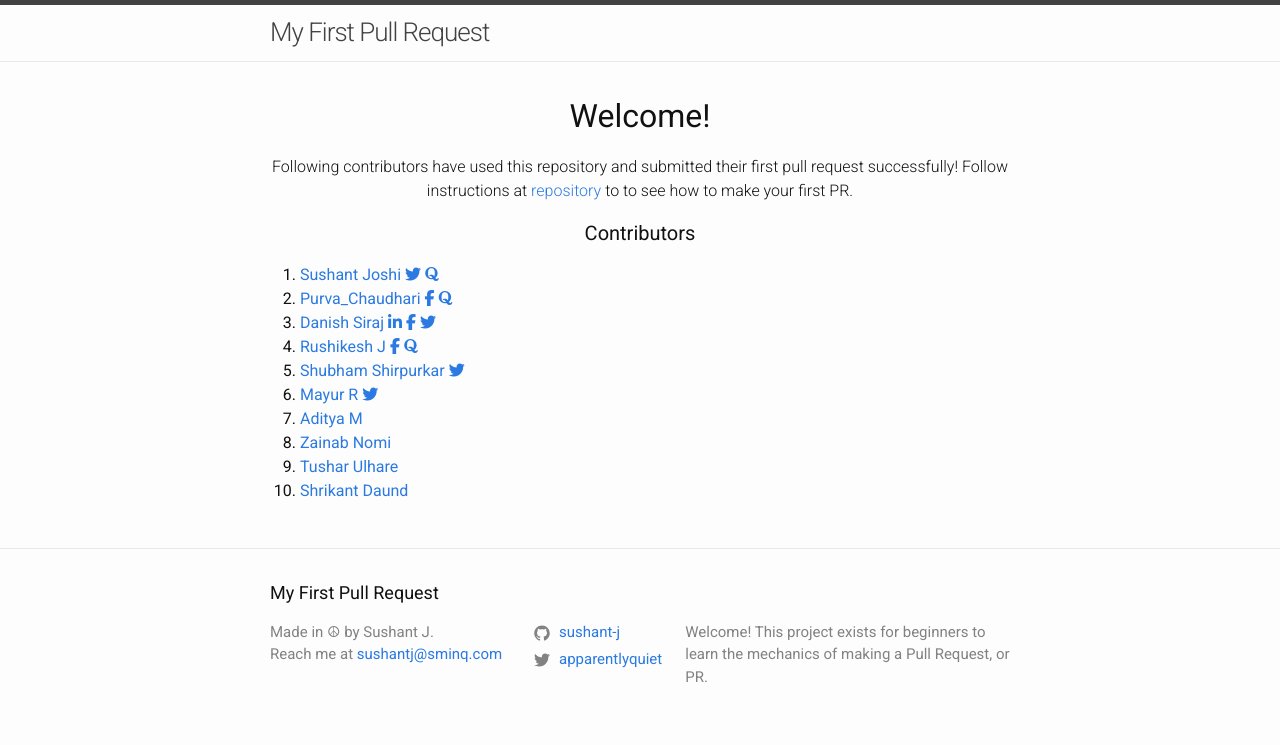
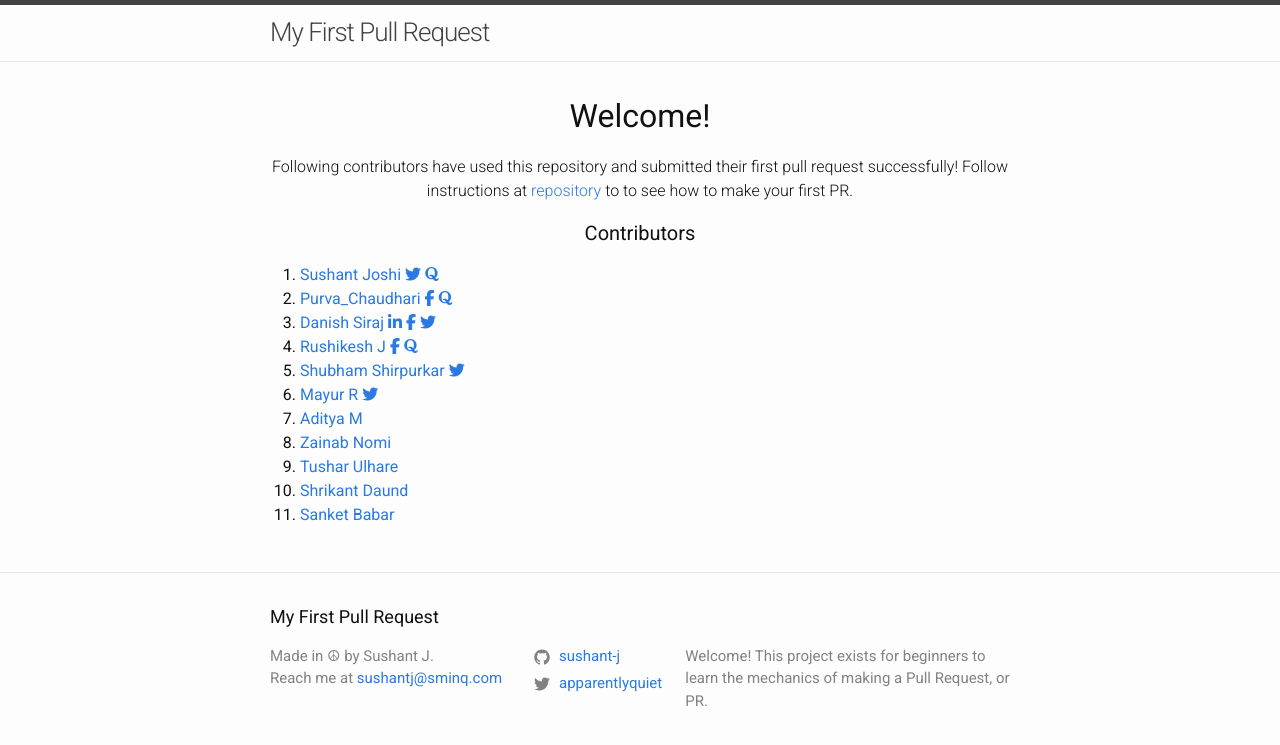
Before and after one commit to sushant-j/my-first-pull-request, a Jekyll site: the page built from index.md, in a window 1280 px wide. Shown: the top 745 px of the page. Built offline with Jekyll 4.4.1, drawn with Linux system fonts in a browser that asks for light colours; nearby versions of some CDN libraries.

Commit message:
Added My Name -Sanket

```diff
--- a/_layouts/home.html
+++ b/_layouts/home.html
@@ -94,5 +94,10 @@ layout: default
         Shrikant Daund
       </a>
     </li>
+	<li>
+      <a href="https://github.com/codersanket/">
+      Sanket Babar
+      </a>
+    </li>
   </ol>
 </div>
```
